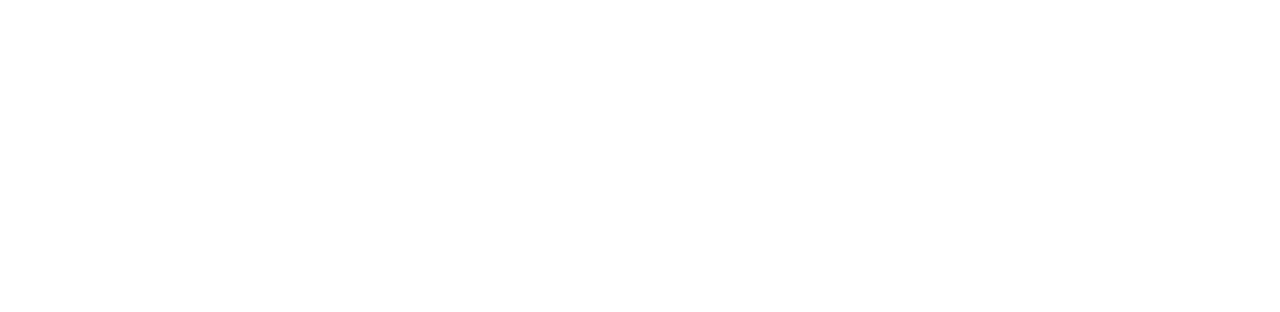
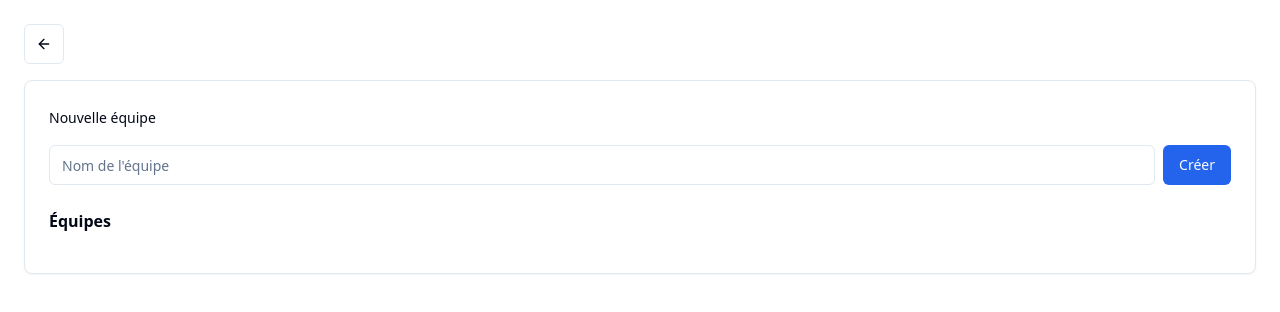
Before and after one commit to benjsei/scrum-capacity-master, a React (Vite) app: page /teams/1 in a window 1280 px wide. Before the commit this address had no page. Shown: the top 312 px of the page. Built offline with nearby package versions, Linux system fonts and the light colour scheme.

Commit message:
Fix blank page on manager teams
Resolved an issue where clicking on a manager's teams resulted in a blank page.
[skip gpt_engineer]

```diff
--- a/src/App.tsx
+++ b/src/App.tsx
@@ -1,14 +1,24 @@
 import { BrowserRouter as Router, Routes, Route } from "react-router-dom";
+import Index from "./pages/Index";
+import TeamDetails from "./pages/TeamDetails";
+import TeamPractices from "./pages/TeamPractices";
+import DefaultPractices from "./pages/DefaultPractices";
 import ManagerList from "./pages/ManagerList";
-import DefaultPractices from "./pages/DefaultPractices";
+import { Toaster } from "@/components/ui/sonner";
+import { TeamManagement } from "./components/TeamManagement";
 
 function App() {
   return (
     <Router>
       <Routes>
-        <Route path="/" element={<ManagerList />} />
+        <Route path="/" element={<Index />} />
+        <Route path="/managers" element={<ManagerList />} />
+        <Route path="/teams/:managerId" element={<TeamManagement managerId={null} />} />
+        <Route path="/team/:teamId" element={<TeamDetails />} />
+        <Route path="/team/:teamId/practices" element={<TeamPractices />} />
         <Route path="/default-practices" element={<DefaultPractices />} />
       </Routes>
+      <Toaster />
     </Router>
   );
 }
--- a/src/components/TeamManagement.tsx
+++ b/src/components/TeamManagement.tsx
@@ -7,23 +7,27 @@ import { Progress } from "@/components/ui/progress";
 import { useScrumTeamStore } from '../store/scrumTeamStore';
 import { useAgilePracticesStore } from '../store/agilePracticesStore';
 import { toast } from 'sonner';
-import { useNavigate } from 'react-router-dom';
-import { ListTodo, SparklesIcon } from 'lucide-react';
+import { useNavigate, useParams } from 'react-router-dom';
+import { ListTodo, SparklesIcon, ArrowLeft } from 'lucide-react';
 
 interface TeamManagementProps {
   managerId: string | null;
 }
 
-export const TeamManagement = ({ managerId }: TeamManagementProps) => {
+export const TeamManagement = ({ managerId: propManagerId }: TeamManagementProps) => {
   const [newTeamName, setNewTeamName] = useState('');
   const [editingTeamId, setEditingTeamId] = useState<string | null>(null);
   const [editingName, setEditingName] = useState('');
   const { teams, addTeam, deleteTeam, setActiveTeam, updateTeamName } = useScrumTeamStore();
   const { getPracticesForTeam } = useAgilePracticesStore();
   const navigate = useNavigate();
+  const { managerId: urlManagerId } = useParams();
 
-  const filteredTeams = managerId
-    ? teams.filter(team => team.managerId === managerId)
+  // Use URL parameter if available, otherwise use prop
+  const effectiveManagerId = urlManagerId || propManagerId;
+
+  const filteredTeams = effectiveManagerId
+    ? teams.filter(team => team.managerId === effectiveManagerId)
     : teams;
 
   const handleCreateTeam = (e?: React.FormEvent) => {
@@ -41,7 +45,7 @@ export const TeamManagement = ({ managerId }: TeamManagementProps) => {
       name: newTeamName.trim(),
       createdAt: new Date().toISOString(),
       resources: [],
-      managerId: managerId || undefined,
+      managerId: effectiveManagerId || undefined,
     };
 
     addTeam(newTeam);
@@ -56,12 +60,12 @@ export const TeamManagement = ({ managerId }: TeamManagementProps) => {
 
   const handleSaveEdit = (teamId: string) => {
     if (!editingName.trim()) {
-      toast.error('Team name cannot be empty');
+      toast.error('Le nom de l\'équipe ne peut pas être vide');
       return;
     }
     updateTeamName(teamId, editingName.trim());
     setEditingTeamId(null);
-    toast.success('Team name updated successfully!');
+    toast.success('Nom de l\'équipe mis à jour avec succès!');
   };
 
   const handleNavigateToSprints = (team: any) => {
@@ -74,6 +78,10 @@ export const TeamManagement = ({ managerId }: TeamManagementProps) => {
     navigate(`/team/${team.id}/practices`);
   };
 
+  const handleBack = () => {
+    navigate('/managers');
+  };
+
   const getTeamProgress = (teamId: string) => {
     const practices = getPracticesForTeam(teamId);
     if (practices.length === 0) return 0;
@@ -81,6 +89,11 @@ export const TeamManagement = ({ managerId }: TeamManagementProps) => {
   };
 
   return (
+    <div className="min-h-screen p-6">
+      <div className="mb-8">
+        <Button variant="outline" size="icon" onClick={handleBack} className="mb-4">
+          <ArrowLeft className="h-4 w-4" />
+        </Button>
         <Card className="p-6">
           <div className="space-y-6">
             <div className="space-y-4">
@@ -155,5 +168,7 @@ export const TeamManagement = ({ managerId }: TeamManagementProps) => {
             </div>
           </div>
         </Card>
+      </div>
+    </div>
   );
 };
```
Lines whose indentation alone changed are shown as unchanged.
